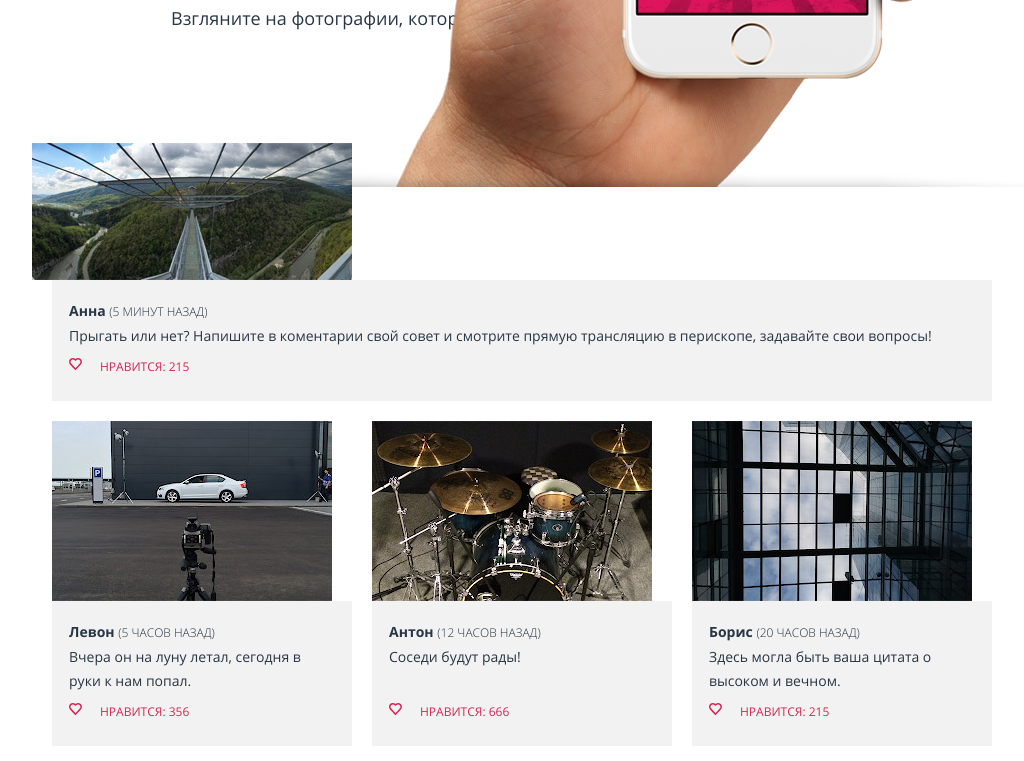
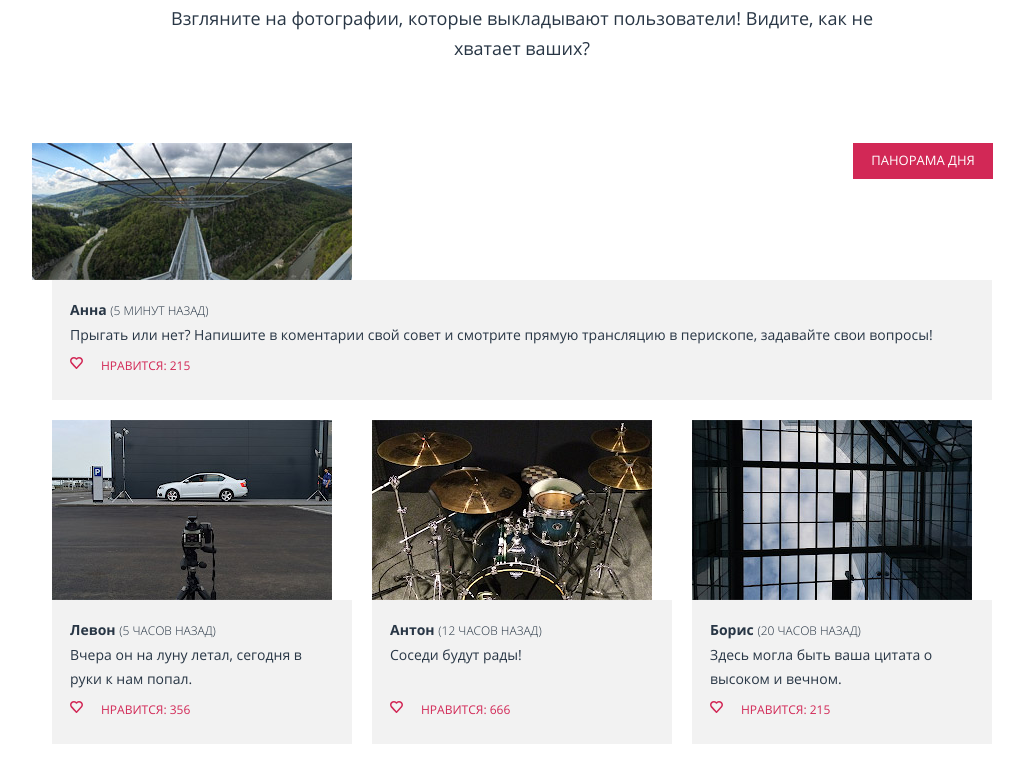
Before and after one commit to VShishova/1006507-pink-17, a website: page source/photo.html in a window 1280 px wide. Shown: the part 593-1354 px from the top of the page, without its empty margins (118-1142 px from the left). Drawn offline with nearby package versions, Linux system fonts and the light colour scheme; files that its build step writes are made by us from their sources.

Commit message:
Правки

```diff
--- a/source/less/blocks/page-header.less
+++ b/source/less/blocks/page-header.less
@@ -36,13 +36,13 @@
     height: 137px;
   }
 
-  &--inner-page::after {
-    display: none;
-  }
-
   &--inner-page .page-header__slogan {
     height: auto;
     margin-top: 32px;
+  }
+
+  &--inner-page .page-header__slogan::after {
+    display: none;
   }
 }
 
--- a/source/less/blocks/photos.less
+++ b/source/less/blocks/photos.less
@@ -15,12 +15,31 @@
 }
 
 .photos__item {
+  position: relative;
   margin-bottom: 20px;
 
   &--main img {
     position: relative;
     left: -20px;
     max-width: @mobile-width;
+  }
+
+  &--main::before {
+    content: "Панорама дня";
+    position: absolute;
+    z-index: 1;
+    right: -1px;
+    width: 140px;
+    height: 31px;
+
+    padding-top: 5px;
+
+    text-align: center;
+    text-transform: uppercase;
+
+    font-size: 13px;
+    color: white;
+    background-color: #d22856;
   }
 }
 
@@ -29,7 +48,7 @@
 }
 
 .photos__info-wrapper {
-  padding: 19px 17px;
+  padding: 18px 18px;
   padding-bottom: 22px;
 
   background-color: @bg-lightgray;
```
